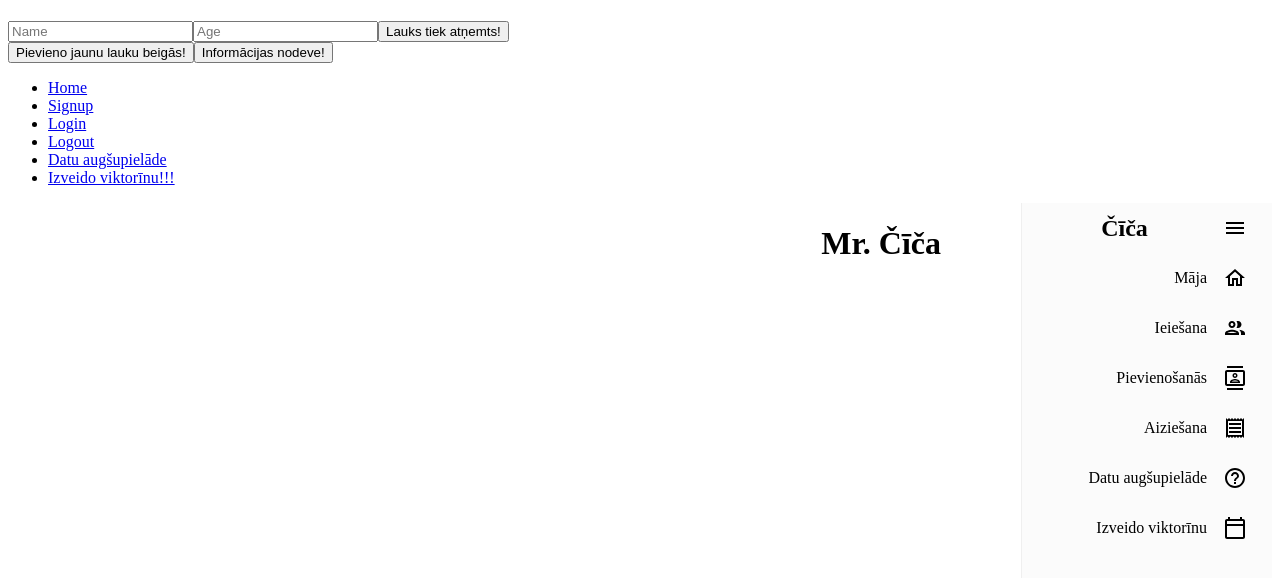
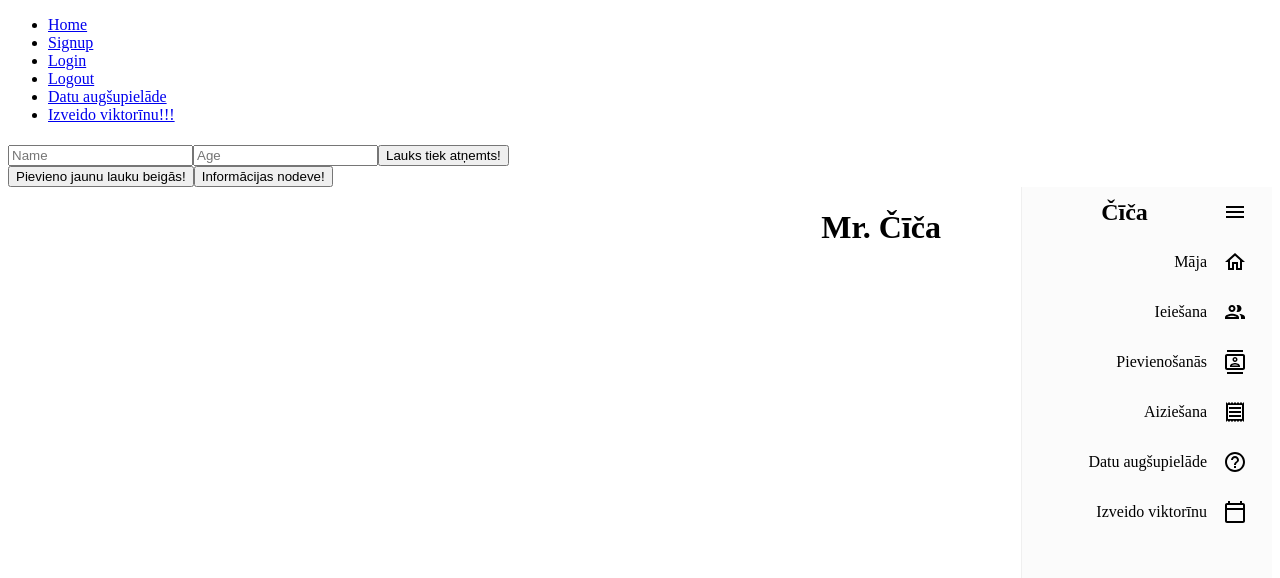
Before and after one commit to snake2205/kultorina, a React (Create React App) app in the folder frontend/: page /make_quiz in a window 1280 px wide. Shown: the top 578 px of the page. Built offline with nearby package versions, Linux system fonts and the light colour scheme.

Commit message:
dazas lietinas

```diff
--- a/frontend/src/pages/components/navbar.jsx
+++ b/frontend/src/pages/components/navbar.jsx
@@ -7,7 +7,7 @@ import Es_Neesmu_Dzeina_Bonda from "./Sidebar";
 function NavBar() {
     return (
         <>
-        <div><Outlet />
+            <div>
             <nav>
                 <ul>
                     <li>
@@ -31,10 +31,10 @@ function NavBar() {
                 </ul>
             </nav>
             </div>
+            <Outlet />
          <div>
          <ProSidebarProvider>
             <Es_Neesmu_Dzeina_Bonda />
-
         </ProSidebarProvider>
         </div>
         </>
```
Also changed, not shown: 1 other file (tests, documents, lock files or other folders).
